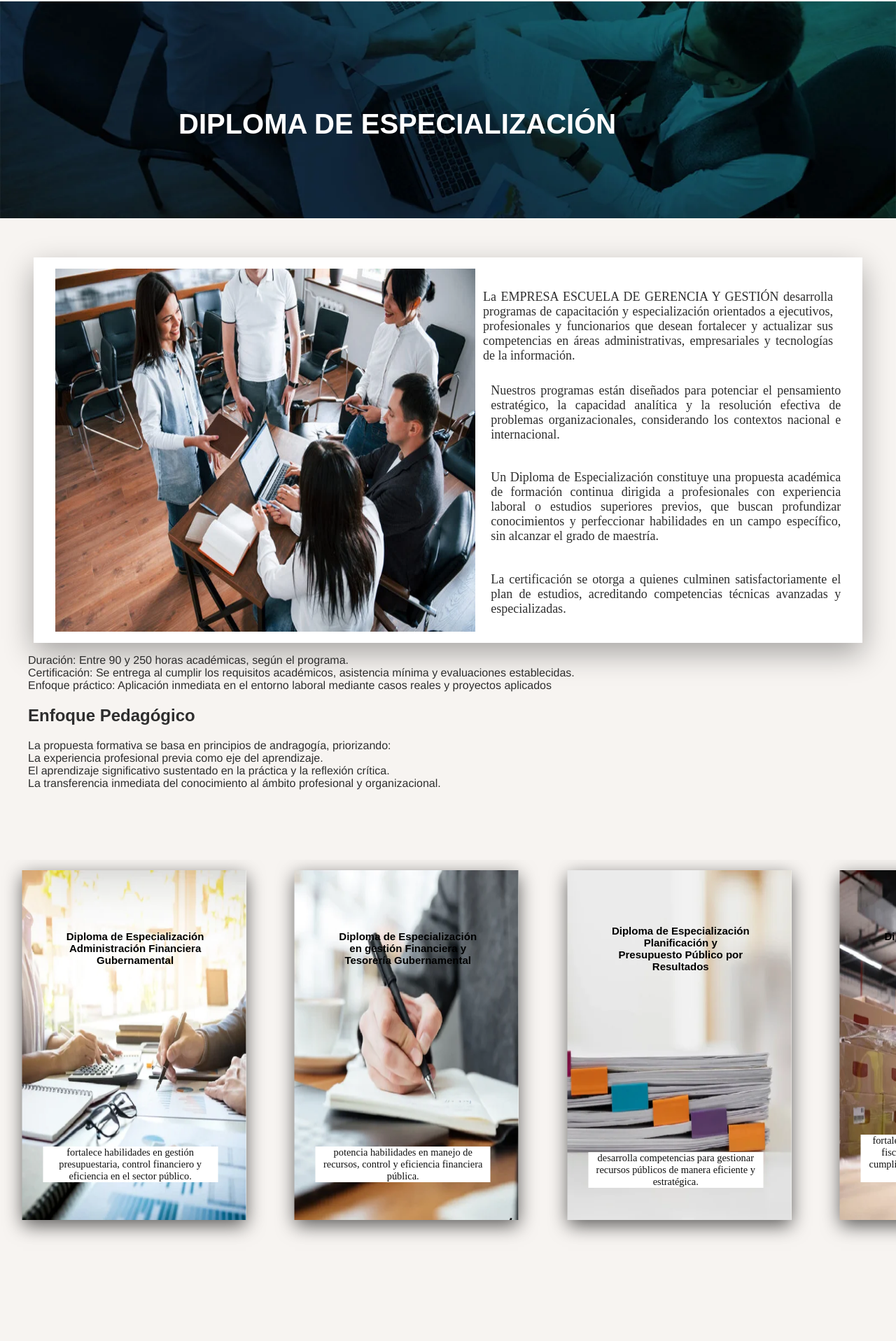
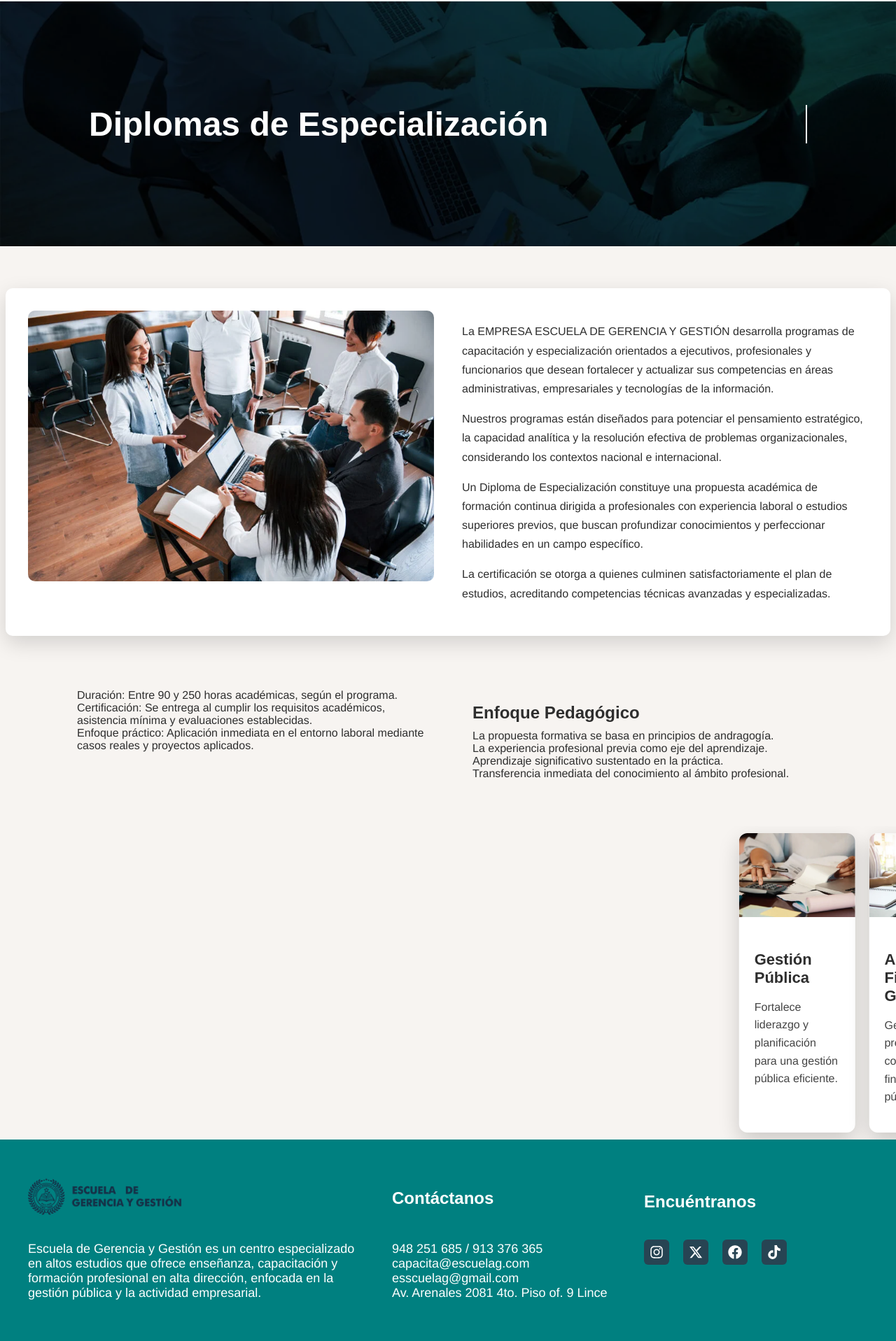
Before and after one commit to JLWhiter/mejora_frontend, a React (Create React App) app: page /diplomas in a window 1280 px wide. Shown: the part 188-2105 px from the top of the page at 70% size. Built offline with nearby package versions, Linux system fonts and the light colour scheme.

Commit message:
se mejoro el diplomas

```diff
--- a/src/App.js
+++ b/src/App.js
@@ -69,6 +69,7 @@ function App() {
         <div className="menu-cabecera-1001">
           <ul><li><button className="btn-cta" onClick={solicitarinformacion}>SOLICITAR INFORMACIÓN</button></li></ul>
           <ul><li><button className="btn-cta"  onClick={aulavirtual}>AULA VIRTUAL</button></li></ul>
+          <ul><li><Link to='footer'>REDES SOCIALES</Link></li></ul>
         </div>
 
         <div className="menu-list-1001">
--- a/src/contends/diplomas_especializados/diplomas.js
+++ b/src/contends/diplomas_especializados/diplomas.js
@@ -4,166 +4,172 @@ function Diplomas() {
 
 return (
 
-        <section className='Curso-Diplomas'>
-            <div className='logo_inicio'>
-                <img src='/uploads/banner3.jpg' alt='logo-img' className='no-radius logo-img-titulos' />
-                <h1 className='typewriter-animation'>DIPLOMA DE ESPECIALIZACIÓN</h1>
+<section className="Curso-Diplomas">
+
+{/* HERO */}
+<div className="logo_inicio">
+
+<img
+src="/uploads/banner3.jpg"
+alt="Diplomas de especialización en gestión pública"
+className="logo-img-titulos"
+/>
+
+<h1 className="typewriter-animation">
+Diplomas de Especialización
+</h1>
+
 </div>
 
-            <div className='contenedor-txt-img'>
-                <img src='/uploads/port.jpg' alt='logo-img' className='logo-img-diplomas'/>
-                <p className='diploma-text'>
-                    La EMPRESA ESCUELA DE GERENCIA Y GESTIÓN desarrolla programas de capacitación y
-                    especialización orientados a ejecutivos, profesionales y funcionarios que desean
-                    fortalecer y actualizar sus competencias en áreas administrativas, empresariales
-                    y tecnologías de la información.
+
+{/* TEXTO + IMAGEN */}
+<div className="contenedor-txt-img">
+
+<img
+src="/uploads/port.jpg"
+alt="Programa de especialización en gestión pública"
+/>
+
+<div className="diploma-text">
+
 <p>
-                    Nuestros programas están diseñados para potenciar el pensamiento estratégico, la
-                    capacidad analítica y la resolución efectiva de problemas organizacionales,
-                    considerando los contextos nacional e internacional.</p>
+La EMPRESA ESCUELA DE GERENCIA Y GESTIÓN desarrolla programas de capacitación y especialización orientados a ejecutivos, profesionales y funcionarios que desean fortalecer y actualizar sus competencias en áreas administrativas, empresariales y tecnologías de la información.
+</p>
+
 <p>
-                    Un Diploma de Especialización constituye una propuesta académica de formación
-                    continua dirigida a profesionales con experiencia laboral o estudios superiores
-                    previos, que buscan profundizar conocimientos y perfeccionar habilidades en un
-                    campo específico, sin alcanzar el grado de maestría.</p>
+Nuestros programas están diseñados para potenciar el pensamiento estratégico, la capacidad analítica y la resolución efectiva de problemas organizacionales, considerando los contextos nacional e internacional.
+</p>
+
 <p>
-                    La certificación se otorga a quienes culminen satisfactoriamente el plan de
-                    estudios, acreditando competencias técnicas avanzadas y especializadas.</p>
+Un Diploma de Especialización constituye una propuesta académica de formación continua dirigida a profesionales con experiencia laboral o estudios superiores previos, que buscan profundizar conocimientos y perfeccionar habilidades en un campo específico.
 </p>
+
+<p>
+La certificación se otorga a quienes culminen satisfactoriamente el plan de estudios, acreditando competencias técnicas avanzadas y especializadas.
+</p>
+
 </div>
-            <div className='caracteristica-generales'>
+
+</div>
+
+
+{/* CARACTERISTICAS */}
+<div className="caracteristica-generales">
+
 <ul>
+
 <li>Duración: Entre 90 y 250 horas académicas, según el programa.</li>
-                    <li>Certificación: Se entrega al cumplir los requisitos académicos, asistencia mínima y evaluaciones establecidas.</li>
-                    <li>Enfoque práctico: Aplicación inmediata en el entorno laboral mediante casos reales y proyectos aplicados</li>
+
+<li>
+Certificación: Se entrega al cumplir los requisitos académicos, asistencia mínima y evaluaciones establecidas.
+</li>
+
+<li>
+Enfoque práctico: Aplicación inmediata en el entorno laboral mediante casos reales y proyectos aplicados.
+</li>
+
 </ul>
+
 <ul>
+
 <h2>Enfoque Pedagógico</h2>
+
 <li>
-                        La propuesta formativa se basa en principios de andragogía, priorizando:
+La propuesta formativa se basa en principios de andragogía.
 </li>
+
 <li>
 La experiencia profesional previa como eje del aprendizaje.
 </li>
+
 <li>
-                        El aprendizaje significativo sustentado en la práctica y la reflexión crítica.
+Aprendizaje significativo sustentado en la práctica.
 </li>
+
 <li>
-                        La transferencia inmediata del conocimiento al ámbito profesional y organizacional.
+Transferencia inmediata del conocimiento al ámbito profesional.
 </li>
+
 </ul>
 
 </div>
-            <div className='contendor-diplomado-curs' >
-                <div className='group'>
-                        <div className='diplomado-curso'>
-                            <h1>Diploma de Especialización de Gestión Pública</h1>
-                            <img src='/uploads/curs_1.png' alt='logo-img' className='curs-diploma-img'/>
-                            <p>fortalece liderazgo, planificación y decisiones para una gestión eficiente,
-                                transparente y orientada a resultados.</p>
+
+<div className="contendor-diplomado-curs">
+
+<div className="group">
+{[
+{
+titulo:"Gestión Pública",
+img:"/uploads/curs_1.png",
+desc:"Fortalece liderazgo y planificación para una gestión pública eficiente."
+},
+
+{
+titulo:"Administración Financiera Gubernamental",
+img:"/uploads/curs_3.png",
+desc:"Gestión presupuestaria y control financiero público."
+},
+
+{
+titulo:"Gestión Financiera y Tesorería",
+img:"/uploads/curs_4.png",
+desc:"Manejo eficiente de recursos financieros en el sector público."
+},
+
+{
+titulo:"Planificación y Presupuesto Público",
+img:"/uploads/curs_5.png",
+desc:"Gestión estratégica de recursos por resultados."
+},
+
+{
+titulo:"Tributación",
+img:"/uploads/curs_6.png",
+desc:"Normativa fiscal y administración tributaria."
+},
+
+{
+titulo:"Derecho Penal en la Función Pública",
+img:"/uploads/curs_7.png",
+desc:"Prevención de delitos en la administración pública."
+},
+
+{
+titulo:"Derecho Administrativo",
+img:"/uploads/curs_8.png",
+desc:"Aplicación de normativas en instituciones públicas."
+}
+
+].map((curso,index)=>(
+
+<div className="diplomado-curso" key={index}>
+
+<img
+src={curso.img}
+alt={curso.titulo}
+className="curs-diploma-img"
+/>
+
+<div className="card-text">
+
+<h3>{curso.titulo}</h3>
+
+<p>{curso.desc}</p>
+
 </div>
 
-                        <div className='diplomado-curso'>
-                            <h1>Diploma de Especialización Administración Financiera Gubernamental</h1>
-                            <img src='/uploads/curs_3.png' alt='logo-img' className='curs-diploma-img'/>
-                            <p>fortalece habilidades en gestión presupuestaria, control financiero y eficiencia en el sector público.</p>
 </div>
 
-                        <div className='diplomado-curso'>
-                            <h1>Diploma de Especialización en gestión Financiera y Tesorería Gubernamental</h1>
-                            <img src='/uploads/curs_4.png' alt='logo-img' className='curs-diploma-img'/>
-                            <p>potencia habilidades en manejo de recursos, control y eficiencia financiera pública.</p>
+))}
+
 </div>
 
-                        <div className='diplomado-curso'>
-                            <h1>Diploma de Especialización Planificación y Presupuesto Público por Resultados</h1>
-                            <img src='/uploads/curs_5.png' alt='logo-img' className='curs-diploma-img'/>
-                            <p>desarrolla competencias para gestionar recursos públicos de manera eficiente y estratégica.</p>
-                        </div>
-
-                        <div className='diplomado-curso'>
-                            <h1>Diploma de Especialización de Tributación</h1>
-                            <img src='/uploads/curs_6.png' alt='logo-img' className='curs-diploma-img'/>
-                            <p>fortalece conocimientos en normativa fiscal, administración tributaria y cumplimiento eficiente de obligaciones públicas.</p>
-                        </div>
-
-                        <div className='diplomado-curso'>
-                            <h1>Diploma de Especialización Derecho Penal en la Función Pública</h1>
-                            <img src='/uploads/curs_7.png' alt='logo-img' className='curs-diploma-img'/>
-                            <p>fortalece conocimientos legales para prevenir y sancionar delitos en la administración pública.</p>
-                        </div>
-
-                        <div className='diplomado-curso'>
-                            <h1>Diploma de Especialización en Derecho Administrativo</h1>
-                            <img src='/uploads/curs_8.png' alt='logo-img' className='curs-diploma-img'/>
-                            <p>desarrolla competencias para gestionar y aplicar normativas públicas de manera eficiente y transparente.</p>
-                        </div>
-
-                        <div className='diplomado-curso'>
-                            <h1>Diploma de Especialización Gestión y Control Patrimonial de Bienes Estatales</h1>
-                            <img src='/uploads/curs_9.webp' alt='logo-img' className='curs-diploma-img'/>
-                            <p>fortalece habilidades para administrar, supervisar y proteger bienes públicos eficientemente.</p>
-                        </div>
-
-                        <div className='diplomado-curso'>
-                            <h1>Diploma de Especialización Gerencia y Gestión Pública</h1>
-                            <img src='/uploads/curs_10.webp' alt='logo-img' className='curs-diploma-img'/>
-                            <p>potencia habilidades de liderazgo, planificación y toma de decisiones en el sector público.</p>
-                        </div>
-
-                        <div className='diplomado-curso'>
-                            <h1>Diploma de Especialización Asistente de Gerencia</h1>
-                            <img src='/uploads/curs_11.webp' alt='logo-img' className='curs-diploma-img'/>
-                            <p>desarrolla habilidades administrativas, organizativas y de apoyo estratégico para la gestión eficiente de empresas.</p>
-                        </div>
-
-                        <div className='diplomado-curso'>
-                            <h1>Diploma de Especialización en Gestión Logística</h1>
-                            <img src='/uploads/curs_1.png' alt='logo-img' className='curs-diploma-img'/>
-                            <p>fortalece habilidades en planificación, coordinación y optimización de procesos logísticos eficientes.</p>
-                        </div>
-
-                        <div className='diplomado-curso'>
-                            <h1>Diploma de Especialización en Gestión de Obras Públicas</h1>
-                            <img src='/uploads/curs_3.png' alt='logo-img' className='curs-diploma-img'/>
-                            <p>fortalece habilidades para planificar, ejecutar y supervisar proyectos de infraestructura con eficiencia y transparencia.</p>
-                        </div>
-
-                        <div className='diplomado-curso'>
-                            <h1>Diploma de Especialización en Gestión Documental y Tecnología de Archivos</h1>
-                            <img src='/uploads/curs_4.png' alt='logo-img' className='curs-diploma-img'/>
-                            <p>desarrolla habilidades para organizar, proteger y optimizar información institucional eficazmente.</p>
-                        </div>
-
-                        <div className='diplomado-curso'>
-                            <h1>Diploma de Especialización en de Recursos Humanos y Servicio Civil</h1>
-                            <img src='/uploads/curs_5.png' alt='logo-img' className='curs-diploma-img'/>
-                            <p>fortalece competencias en gestión del talento, desarrollo organizacional y eficiencia institucional.</p>
-                        </div>
-
-                        <div className='diplomado-curso'>
-                            <h1>Diploma de Especialización en Gestión de Almacenes (duración 2 meses)</h1>
-                            <img src='/uploads/curs_6.png' alt='logo-img' className='curs-diploma-img'/>
-                            <p>desarrolla habilidades en organización, control y optimización de inventarios eficientemente.</p>
-                        </div>
-
-                        <div className='diplomado-curso'>
-                            <h1>Diploma de Especialización en Normas Internacionales de Contabilidad</h1>
-                            <img src='/uploads/curs_7.png' alt='logo-img' className='curs-diploma-img'/>
-                            <p>fortalece competencias en IFRS, registro financiero y cumplimiento contable eficiente.</p>
-                        </div>
-
-                        <div className='diplomado-curso'>
-                            <h1>Diploma de Especialización en SIGA- SIAF y SEACE</h1>
-                            <img src='/uploads/curs_8.png' alt='logo-img' className='curs-diploma-img'/>
-                            <p>desarrolla habilidades en gestión financiera y adquisiciones públicas con eficiencia y transparencia.</p>
-                        </div>
-                </div>
 </div>
 
 </section>
 
 );
+
 }
 
 export default Diplomas;
--- a/src/contends/stylescss/diplomas.css
+++ b/src/contends/stylescss/diplomas.css
@@ -1,183 +1,188 @@
-.Curso-Diplomas p{
-    font-family: sans-serif;
-}
-.logo_inicio {
-    position: relative;
-    width: 100%;
-    height: 350px;
-    display: flex;
-    justify-content: center;
-    align-items: center;
-    overflow: hidden;
+.Curso-Diplomas{
+font-family:sans-serif;
 }
 
-.logo-img-titulos {
-    position: absolute;
-    width: 100%;
-    height: 100%;
-    object-fit: cover;
-    margin-top: -5rem;
+/* HERO */
+
+.logo_inicio{
+position:relative;
+width:100%;
+height:350px;
+display:flex;
+justify-content:center;
+align-items:center;
+overflow:hidden;
 }
 
-.logo_inicio h1 {
-    position: relative;
-    color: white;
-    font-size: 2.5rem;
-    z-index: 2;
+.logo-img-titulos{
+position:absolute;
+width:100%;
+height:100%;
+object-fit:cover;
 }
 
-
-.typewriter-animation {
-  --steps: 20;
-  white-space: nowrap;
-  overflow: hidden;
-  border-right: 2px solid rgba(255,255,255,.75);
-  animation:
-    typewriter5 2s steps(var(--steps)) 1 forwards,
-    blinkingCursor 0.75s step-end infinite;
+.logo_inicio::after{
+content:"";
+position:absolute;
+inset:0;
+background:rgba(0,0,0,0.45);
 }
 
-@keyframes typewriter5 {
-  from { width: 0; }
-  to { width: 60%; }
+.logo_inicio h1{
+position:relative;
+color:white;
+font-size:3rem;
+z-index:2;
 }
 
-@keyframes blinkingCursor {
-  0%, 50% { border-right-color: rgba(255,255,255,.75); }
-  51%, 100% { border-right-color: transparent; }
-}
-.contenedor-txt-img{
-    display: flex;
-    justify-content: center;
-    align-content: center;
-    margin: 100px auto;
-    max-width: 90%;
-    padding: 1rem;
-    margin-bottom: 0;
-    margin-top: 0;
-    columns: 2;
-    background-color: #ffffff;
-    margin-top: 1rem;
-    box-shadow: 0 15px 40px rgba(0, 0, 0, 0.331);
-}
-.contenedor-txt-img img {
-    width: 600px;
-    left: -10rem;
-}
-.contenedor-txt-img p{
-    padding: .7rem;
-    width: 500px;
-    text-align: justify;
-    margin-bottom: 0px;
-    font-family: 'robot', 'sans-serif';
+/* TYPEWRITER */
+
+.typewriter-animation{
+--steps:25;
+white-space:nowrap;
+overflow:hidden;
+border-right:2px solid rgba(255,255,255,.75);
+animation:
+typewriter5 2.5s steps(var(--steps)) 1 forwards,
+blinkingCursor .7s step-end infinite;
 }
 
-.contendor-diplomado-curs {
-    display: flex;
-    position:static;
-    overflow: hidden;
-    margin: 100px auto;
-    width: 100%;
-    height: 600px;
+@keyframes typewriter5{
+from{width:0}
+to{width:80%}
 }
 
-.group {
-    display: flex;
-    gap: .1em;
-    animation: spin 50s linear infinite;
+@keyframes blinkingCursor{
+0%,50%{border-right-color:white}
+51%,100%{border-right-color:transparent}
 }
 
-@keyframes spin {
-    from { transform: translateX(0); }
-    to { transform: translateX(-70%); }
+/* TEXTO + IMAGEN */
+
+.contenedor-txt-img{
+display:grid;
+grid-template-columns:1fr 1fr;
+gap:40px;
+
+max-width:1200px;
+margin:60px auto;
+padding:2rem;
+
+background:#fff;
+border-radius:10px;
+
+box-shadow:0 10px 30px rgba(0,0,0,0.15);
 }
 
-.diplomado-curso {
-    position:static;
-    width: 260px;
-    padding: 4em;
-    margin-bottom: 2rem;
-    font-size: 1rem;
-    border: .2em;
-    text-align: center;
-    align-content: center;
+.contenedor-txt-img img{
+width:100%;
+border-radius:10px;
+object-fit:cover;
 }
-.diplomado-curso h1{
-    position: relative;
-    left: 12rem;
-    top: -7.7rem;
-    color: rgb(0, 0, 0);
-    border-radius: .7rem;
-    width: 200px;
-    font-size: 15px;
+
+.diploma-text p{
+font-size:16px;
+line-height:1.7;
+margin-bottom:15px;
 }
-.diplomado-curso p{
-    position: relative;
-    background-color: white;
-    color: #111111;
-    font-family: 'robot', 'sans-serif';
-    font-size: 0.9rem;
-    top: 7.5rem;
-    left: 10rem;
-    width: 250px;
-    height: auto;
-    z-index: 2;
+
+/* CARACTERISTICAS */
+
+.caracteristica-generales{
+max-width:1100px;
+margin:50px auto;
+display:grid;
+grid-template-columns:1fr 1fr;
+gap:30px;
+}
+
+.caracteristica-generales ul{
+list-style:disc;
+padding-left:20px;
+}
+
+.caracteristica-generales h2{
+margin-bottom:10px;
+}
+
+/* CARRUSEL */
+
+.contendor-diplomado-curs{
+overflow:hidden;
+width:100%;
+padding:10px 0px;
+}
+
+.group{
+display:flex;
+gap:20px;
+animation:spin 50s linear infinite;
+}
+
+@keyframes spin{
+from{transform:translateX(100%)}
+to{transform:translateX(-50%)}
+}
+
+/* TARJETAS */
+.diplomado-curso{
+width:500px;   /* más ancho */
+background:white;
+border-radius:12px;
+overflow:hidden;
+box-shadow:0 12px 30px rgba(0,0,0,0.18);
+transition:transform .3s ease, box-shadow .3s ease;
+}
+
+.diplomado-curso:hover{
+transform:translateY(-10px);
+box-shadow:0 18px 40px rgba(0,0,0,0.25);
 }
 
 .curs-diploma-img{
-    position: absolute;
-    margin: 20px auto;
-    top: -0.3rem;
-    width: 320px;
-    height: 500px;
-    z-index: -2;
-    box-shadow: 0 8px 25px rgba(0, 0, 0, 0.63);
+width:100%;
+height:120px;
+object-fit:cover;
 }
 
-@media (max-width:780px) {
-    .logo_inicio >h1{
-        font-size: 1rem;
-    }
-    @keyframes typewriter5 {
-        from { width: 0; }
-        to { width: 65%; }
-    }
-    .contenedor-txt-img{
-        display: list-item;
-        width: 98%;
-        columns: 1;
-    }
-    .contenedor-txt-img>img{
-        width: 90%;
-        margin-left: .5rem;
-        padding: 1rem;
-    }
-    .diploma-text{
-        position: relative;
-        font-size: 1rem;
-        width: 85%;
-    }
-    .contendor-diplomado-curs{
-        height: 100%;
-        margin: 0;
-    }
-    .diplomado-curso{
-        margin-top: 5rem;
-    }
-    .diplomado-curso>p{
-        top: 3.5rem;
-    }
-    .group {
-        display: flex;
-        animation: spin 45s linear infinite;
-    }
-    @keyframes spin {
-    from { transform: translateX(-2%); }
-    to { transform: translateX(-80%); }
+.card-text{
+padding:22px;
 }
-    .curs-diploma-img{
-        margin-top: 0.6rem;
-        width: 5%;
-        height: 95%;
-    }
+
+.card-text h3{
+font-size:22px;
+margin-bottom:12px;
+font-weight:600;
 }
+
+.card-text p{
+font-size:16px;
+line-height:1.6;
+color:#444;
+}
+/* RESPONSIVE */
+
+@media(max-width:768px){
+
+.logo_inicio{
+height:230px;
+}
+
+.logo_inicio h1{
+font-size:1.6rem;
+}
+
+.contenedor-txt-img{
+grid-template-columns:1fr;
+text-align:center;
+}
+
+.caracteristica-generales{
+grid-template-columns:1fr;
+}
+
+.group{
+animation:spin 80s linear infinite;
+}
+
+}
```
Lines whose indentation alone changed are shown as unchanged.
